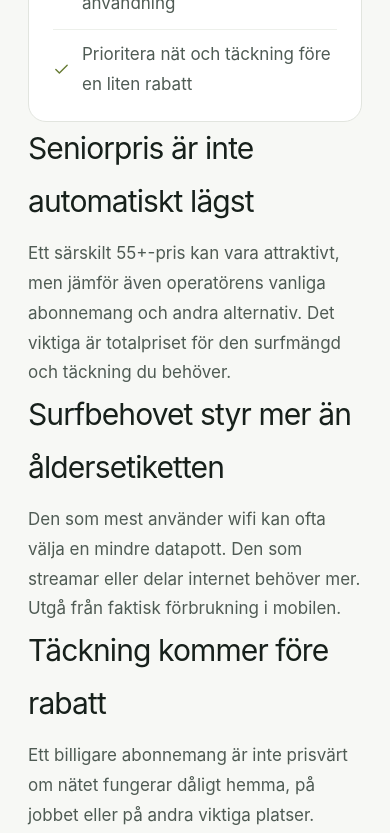
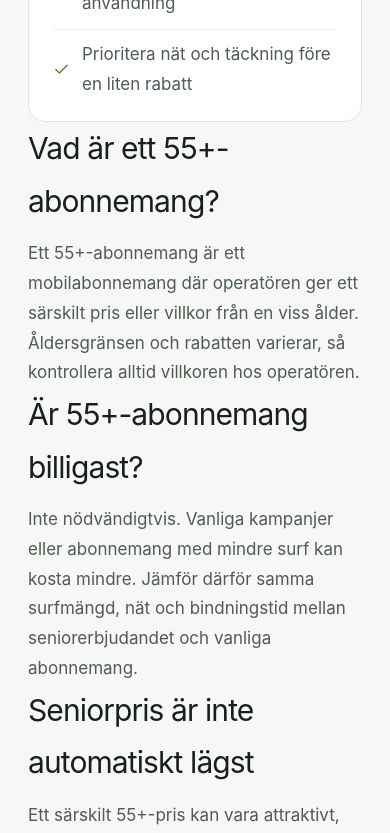
Before and after one commit to arvidlandin-cpu/sankkostnaden, a Next.js app: page /mobil/mobilabonnemang-55-plus in a window 390 px wide. Shown: the part 2260-3093 px from the top of the page. Built offline with nearby package versions, Linux system fonts and the light colour scheme.

Commit message:
SEO: expand 55 plus mobile intent

```diff
--- a/pages/mobil/mobilabonnemang-55-plus.tsx
+++ b/pages/mobil/mobilabonnemang-55-plus.tsx
@@ -10,7 +10,7 @@ export default function Page() {
       category='mobil'
       intent='compare'
       bullets={['Kontrollera åldersgränsen för rabatten', 'Jämför priset med vanliga abonnemang också', 'Välj surf efter verklig användning', 'Prioritera nät och täckning före en liten rabatt']}
-      sections={[{ heading: 'Seniorpris är inte automatiskt lägst', body: 'Ett särskilt 55+-pris kan vara attraktivt, men jämför även operatörens vanliga abonnemang och andra alternativ. Det viktiga är totalpriset för den surfmängd och täckning du behöver.' }, { heading: 'Surfbehovet styr mer än åldersetiketten', body: 'Den som mest använder wifi kan ofta välja en mindre datapott. Den som streamar eller delar internet behöver mer. Utgå från faktisk förbrukning i mobilen.' }, { heading: 'Täckning kommer före rabatt', body: 'Ett billigare abonnemang är inte prisvärt om nätet fungerar dåligt hemma, på jobbet eller på andra viktiga platser. Sortera därför först på nät som fungerar för dig.' }]}
+      sections={[{ heading: 'Vad är ett 55+-abonnemang?', body: 'Ett 55+-abonnemang är ett mobilabonnemang där operatören ger ett särskilt pris eller villkor från en viss ålder. Åldersgränsen och rabatten varierar, så kontrollera alltid villkoren hos operatören.' }, { heading: 'Är 55+-abonnemang billigast?', body: 'Inte nödvändigtvis. Vanliga kampanjer eller abonnemang med mindre surf kan kosta mindre. Jämför därför samma surfmängd, nät och bindningstid mellan seniorerbjudandet och vanliga abonnemang.' }, { heading: 'Seniorpris är inte automatiskt lägst', body: 'Ett särskilt 55+-pris kan vara attraktivt, men jämför även operatörens vanliga abonnemang och andra alternativ. Det viktiga är totalpriset för den surfmängd och täckning du behöver.' }, { heading: 'Surfbehovet styr mer än åldersetiketten', body: 'Den som mest använder wifi kan ofta välja en mindre datapott. Den som streamar eller delar internet behöver mer. Utgå från faktisk förbrukning i mobilen.' }, { heading: 'Täckning kommer före rabatt', body: 'Ett billigare abonnemang är inte prisvärt om nätet fungerar dåligt hemma, på jobbet eller på andra viktiga platser. Sortera därför först på nät som fungerar för dig.' }]}
       related={[{ href: '/mobil/billigaste-mobilabonnemanget/', label: 'Billigaste mobilabonnemanget 2026' }, { href: '/mobil/hur-mycket-surf-behover-jag/', label: 'Hur mycket surf behöver du?' }, { href: '/mobil/utan-bindningstid/', label: 'Mobil utan bindningstid' }]}
     />
   );
```
